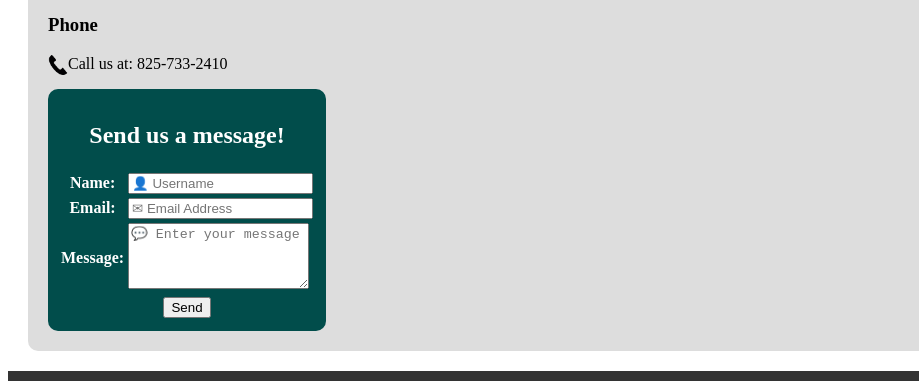
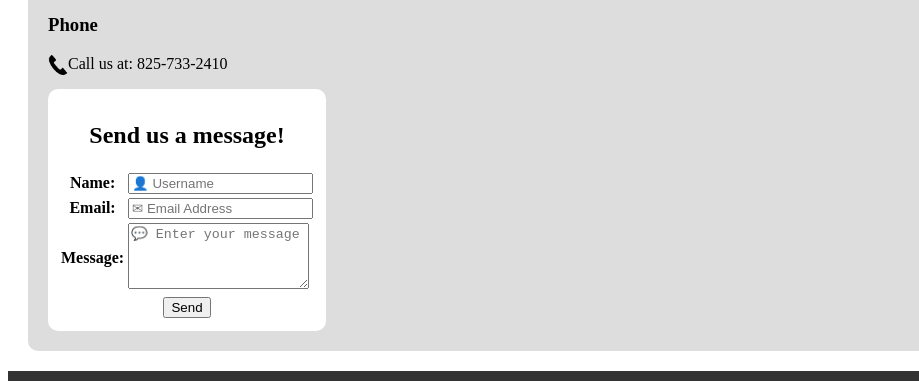
Before and after one commit to ramos-ahron/ENSF_381, a plain HTML site: page contact.html in a window 1280 px wide. Shown: the part 431-812 px from the top of the page, 0-919 px from the left. Drawn offline with Linux system fonts and the light colour scheme.

Commit message:
Reformat

```diff
--- a/styles.css
+++ b/styles.css
@@ -168,8 +168,7 @@ contact.html specific style tags
 /* Form */
 .contact-method form {
     padding: 10px;
-    background-color: #014D4B;
-    color: #fff;
+    background-color: #fff;
     border-radius: 10px;
 }
 
```
